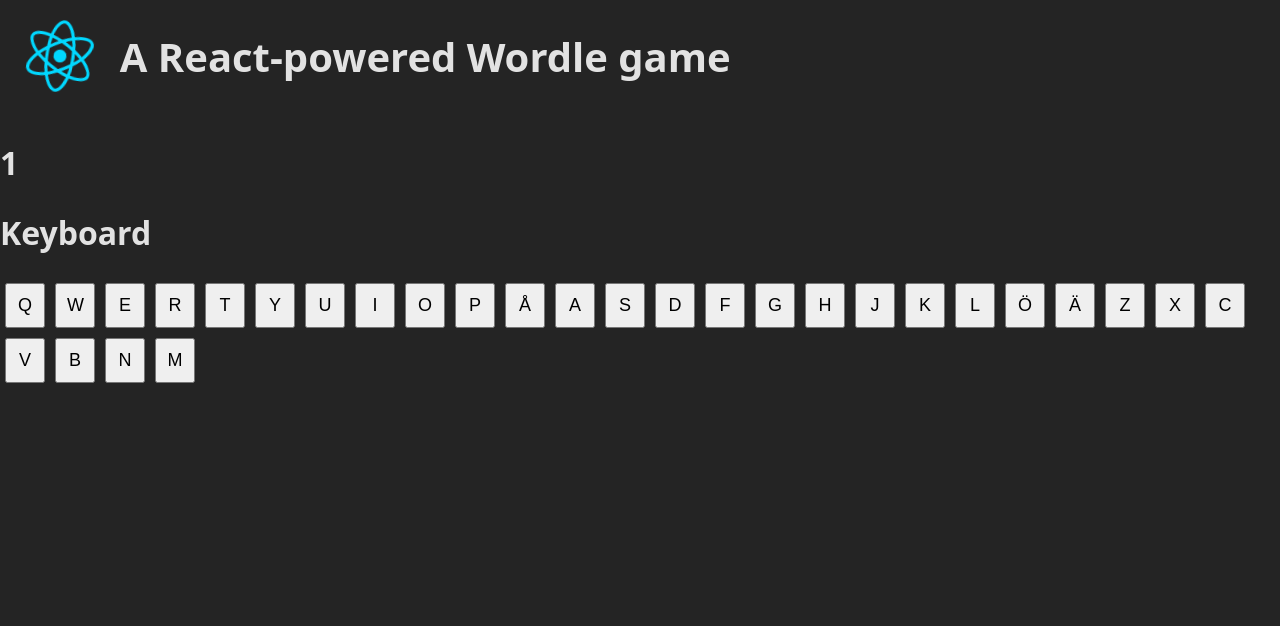
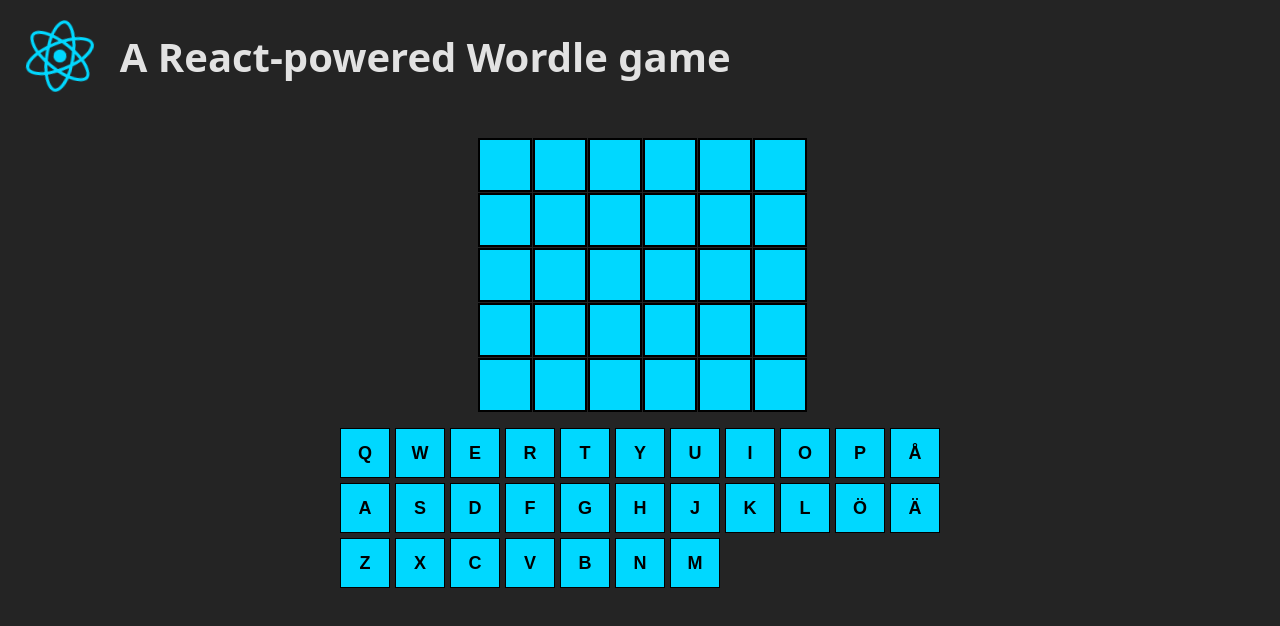
Before and after one commit to Kirill9m/react-wordle, a React (Vite) app: page / in a window 1280 px wide. Shown: the top 626 px of the page. Built offline with nearby package versions, Linux system fonts and the light colour scheme.

Commit message:
feat: gri&style, refact: keyboard style,

```diff
--- a/src/App.jsx
+++ b/src/App.jsx
@@ -1,6 +1,6 @@
 import { ReactLogo } from './components/UI/logo/ReactLogo';
 import { Keyboard } from './components/UI/wordleElements/Keyboard';
-import { GameField } from './components/UI/wordleElements/GameField'
+import { GameField } from './components/UI/wordleElements/GameField';
 
 function App() {
   return (
@@ -9,8 +9,8 @@ function App() {
         <ReactLogo />
         <h1 className="header__text">A React-powered Wordle game</h1>
       </header>
-        <GameField />
-        <Keyboard />
+      <GameField />
+      <Keyboard />
     </div>
   );
 }
--- a/src/components/UI/wordleElements/GameField.jsx
+++ b/src/components/UI/wordleElements/GameField.jsx
@@ -2,44 +2,24 @@ import classes from './GameField.module.css';
 import { useState } from 'react';
 
 export const GameField = () => {
-  const table = [
-    { row: 1, col: 1 },
-    { row: 2, col: 1 },
-    { row: 3, col: 1 },
-    { row: 4, col: 1 },
-    { row: 5, col: 1 },
-    { row: 1, col: 2 },
-    { row: 2, col: 2 },
-    { row: 3, col: 2 },
-    { row: 4, col: 2 },
-    { row: 5, col: 2 },
-    { row: 1, col: 3 },
-    { row: 2, col: 3 },
-    { row: 3, col: 3 },
-    { row: 4, col: 3 },
-    { row: 5, col: 3 },
-    { row: 1, col: 4 },
-    { row: 2, col: 4 },
-    { row: 3, col: 4 },
-    { row: 4, col: 4 },
-    { row: 5, col: 4 },
-    { row: 1, col: 5 },
-    { row: 2, col: 5 },
-    { row: 3, col: 5 },
-    { row: 4, col: 5 },
-    { row: 5, col: 5 },
-    { row: 1, col: 6 },
-    { row: 2, col: 6 },
-    { row: 3, col: 6 },
-    { row: 4, col: 6 },
-    { row: 5, col: 6 },
-  ];
+  const table = [];
+  for (let row = 0; row < 5; row++) {
+    for (let col = 0; col < 6; col++) {
+      table.push({ row, col, value: '' });
+    }
+  }
 
   const [tableData, setTableData] = useState(table);
 
   console.log(tableData);
 
   return (
-    <h1>1</h1>
-  )
+    <div className={classes.grid}>
+      {tableData.flat().map((cell, index) => (
+        <div key={index} className={classes.cell}>
+          {cell.value}
+        </div>
+      ))}
+    </div>
+  );
 };
--- a/src/components/UI/wordleElements/GameField.module.css
+++ b/src/components/UI/wordleElements/GameField.module.css
@@ -1,6 +1,20 @@
-.keyboard {
-  margin: 5px;
-  padding: 10px;
-  font-size: 18px;
-  width: 40px;
+.grid {
+  display: grid;
+  grid-template-columns: repeat(6, 50px);
+  grid-template-rows: repeat(5, 50px);
+  gap: 5px;
+  justify-content: center;
+  margin-top: 20px;
 }
+
+.cell {
+  width: 50px;
+  height: 50px;
+  border: 2px solid black;
+  display: flex;
+  align-items: center;
+  justify-content: center;
+  font-size: 20px;
+  font-weight: bold;
+  background-color: #00D8FF;
+}
--- a/src/components/UI/wordleElements/Keyboard.jsx
+++ b/src/components/UI/wordleElements/Keyboard.jsx
@@ -5,16 +5,11 @@ export const Keyboard = () => {
 
   const printKeyboard = (lang) => {
     return lang.map((key, index) => (
-      <button key={index} className={classes.keyboard}>
+      <button key={index} className={classes.keyboard__btns}>
         {key}
       </button>
     ));
   };
 
-  return (
-    <div>
-      <h1>Keyboard</h1>
-      {printKeyboard(keyboardSE)}
-    </div>
-  );
+  return <div className={classes.keyboard}>{printKeyboard(keyboardSE)}</div>;
 };
--- a/src/components/UI/wordleElements/Keyboard.module.css
+++ b/src/components/UI/wordleElements/Keyboard.module.css
@@ -1,6 +1,29 @@
 .keyboard {
-  margin: 5px;
-  padding: 10px;
+  display: grid;
+  grid-template-columns: repeat(11, 50px);
+  gap: 5px;
+  justify-content: center;
+  margin-top: 20px;
+}
+
+.keyboard__btns {
+  width: 50px;
+  height: 50px;
+  border: 1px solid #000;
+  background-color: #00D8FF;
   font-size: 18px;
-  width: 40px;
+  font-weight: bold;
+  display: flex;
+  align-items: center;
+  justify-content: center;
+  cursor: pointer;
+  user-select: none;
 }
+
+.keyboard__btns:hover {
+  background-color: #f0f0f0;
+}
+
+.keyboard__btns:active {
+  background-color: #ccc;
+}
```
Also changed, not shown: src/components/UI/wordleElements/worldeGameLogic.js (added, +28 -0 lines).
